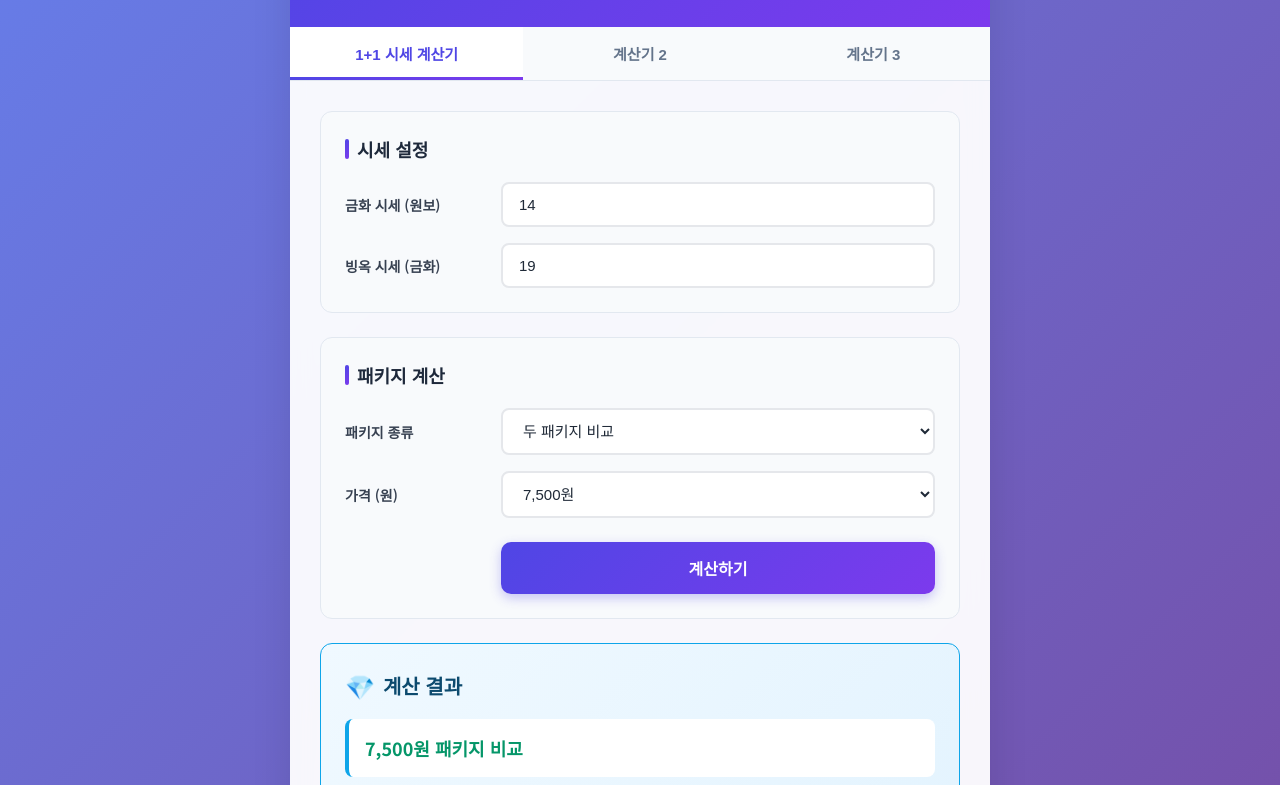
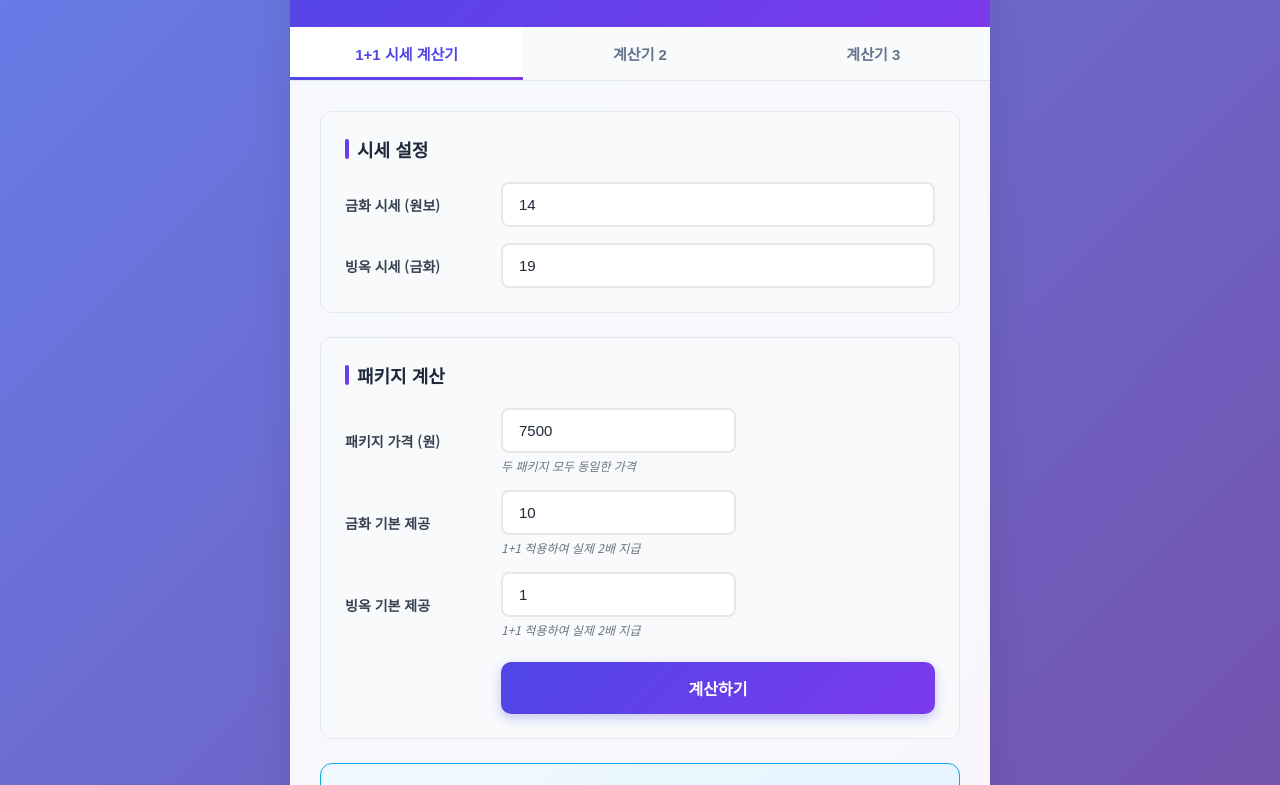
Before and after one commit to difains/1000y, a plain HTML site: page index.html in a window 1280 px wide. Shown: the part 131-916 px from the top of the page. Drawn offline with Linux system fonts and the light colour scheme.

Commit message:
Add files via upload

```diff
--- a/index.html
+++ b/index.html
@@ -265,6 +265,13 @@
             opacity: 0.8;
         }
 
+        .info-text {
+            font-size: 12px;
+            color: #6b7280;
+            margin-top: 4px;
+            font-style: italic;
+        }
+
         @media (max-width: 768px) {
             .calculator-container {
                 margin: 10px;
@@ -326,21 +333,25 @@
                 <h3 class="section-title">패키지 계산</h3>
                 <div class="input-grid">
                     <div class="input-row">
-                        <label for="packageType">패키지 종류</label>
-                        <select id="packageType">
-                            <option value="both">두 패키지 비교</option>
-                            <option value="gold">금화 패키지만</option>
-                            <option value="ice">빙옥 패키지만</option>
-                        </select>
+                        <label for="price">패키지 가격 (원)</label>
+                        <div>
+                            <input type="number" id="price" value="7500" min="0" step="100" />
+                            <div class="info-text">두 패키지 모두 동일한 가격</div>
+                        </div>
                     </div>
                     <div class="input-row">
-                        <label for="price">가격 (원)</label>
-                        <select id="price">
-                            <option value="7500">7,500원</option>
-                            <option value="17000">17,000원</option>
-                            <option value="24500">24,500원</option>
-                            <option value="49000">49,000원</option>
-                        </select>
+                        <label for="goldCount">금화 기본 제공</label>
+                        <div>
+                            <input type="number" id="goldCount" value="10" min="0" step="1" />
+                            <div class="info-text">1+1 적용하여 실제 2배 지급</div>
+                        </div>
+                    </div>
+                    <div class="input-row">
+                        <label for="iceCount">빙옥 기본 제공</label>
+                        <div>
+                            <input type="number" id="iceCount" value="1" min="0" step="1" />
+                            <div class="info-text">1+1 적용하여 실제 2배 지급</div>
+                        </div>
                     </div>
                     <div class="input-row">
                         <label></label>
@@ -353,7 +364,7 @@
                 <h2>계산 결과</h2>
                 <div id="resultContainer">
                     <div class="result-item">
-                        시세를 설정하고 패키지를 선택한 후 계산하기 버튼을 눌러주세요.
+                        시세를 설정하고 패키지 정보를 입력한 후 계산하기 버튼을 눌러주세요.
                     </div>
                 </div>
             </div>
@@ -393,29 +404,22 @@
             });
         });
 
-        // 계산 로직
         const calculateBtn = document.getElementById('calculateBtn');
-        const packageTypeSelect = document.getElementById('packageType');
-        const priceSelect = document.getElementById('price');
+        const priceInput = document.getElementById('price');
+        const goldCountInput = document.getElementById('goldCount');
+        const iceCountInput = document.getElementById('iceCount');
         const goldRateInput = document.getElementById('goldRate');
         const iceRateInput = document.getElementById('iceRate');
         const resultContainer = document.getElementById('resultContainer');
-
-        // 업데이트된 패키지 구성 정보
-        const packages = {
-            7500: { gold: 20, ice: 2 },     // 10+10 금화, 1+1 빙옥
-            17000: { gold: 60, ice: 6 },    // 30+30 금화, 3+3 빙옥
-            24500: { gold: 80, ice: 10 },   // 40+40 금화, 5+5 빙옥
-            49000: { gold: 160, ice: 20 }   // 80+80 금화, 10+10 빙옥
-        };
 
         function formatNumber(num) {
             return new Intl.NumberFormat('ko-KR').format(num);
         }
 
         function calculate() {
-            const price = Number(priceSelect.value);
-            const packageType = packageTypeSelect.value;
+            const price = Number(priceInput.value);
+            const goldBase = Number(goldCountInput.value);
+            const iceBase = Number(iceCountInput.value);
             const goldRate = Number(goldRateInput.value);
             const iceRate = Number(iceRateInput.value);
 
@@ -428,42 +432,26 @@
                 return;
             }
 
+            // 1+1 적용 (기본 제공 * 2)
+            const goldTotal = goldBase * 2;
+            const iceTotal = iceBase * 2;
+
             const iceWonboRate = iceRate * goldRate;
-            const goldCount = packages[price].gold;
-            const iceCount = packages[price].ice;
-            const goldWonbo = goldCount * goldRate;
-            const iceWonbo = iceCount * iceWonboRate;
+            const goldWonbo = goldTotal * goldRate;
+            const iceWonbo = iceTotal * iceWonboRate;
 
-            let resultHTML = '';
-
-            if (packageType === 'gold') {
-                resultHTML = `
-                    <div class="result-item">
-                        <div class="result-highlight">${formatNumber(price)}원 금화 패키지</div>
-                        <div>금화 ${goldCount}개 = <strong>${formatNumber(goldWonbo)}원보</strong></div>
-                    </div>
-                `;
-            } else if (packageType === 'ice') {
-                resultHTML = `
-                    <div class="result-item">
-                        <div class="result-highlight">${formatNumber(price)}원 빙옥 패키지</div>
-                        <div>빙옥 ${iceCount}개 = <strong>${formatNumber(iceWonbo)}원보</strong></div>
-                    </div>
-                `;
-            } else {
             const difference = Math.abs(goldWonbo - iceWonbo);
             const betterPackage = goldWonbo > iceWonbo ? '금화' : '빙옥';
-                const betterValue = Math.max(goldWonbo, iceWonbo);
 
-                resultHTML = `
+            resultContainer.innerHTML = `
                 <div class="result-item">
-                        <div class="result-highlight">${formatNumber(price)}원 패키지 비교</div>
+                    <div class="result-highlight">${formatNumber(price)}원 패키지 비교 (1+1 적용)</div>
                 </div>
                 <div class="result-item">
-                        🪙 <strong>금화 패키지:</strong> ${goldCount}개 = ${formatNumber(goldWonbo)}원보
+                    🪙 <strong>금화 패키지:</strong> ${formatNumber(goldBase)}+${formatNumber(goldBase)} = ${formatNumber(goldTotal)}개 = <strong>${formatNumber(goldWonbo)}원보</strong>
                 </div>
                 <div class="result-item">
-                        🧊 <strong>빙옥 패키지:</strong> ${iceCount}개 = ${formatNumber(iceWonbo)}원보
+                    🧊 <strong>빙옥 패키지:</strong> ${formatNumber(iceBase)}+${formatNumber(iceBase)} = ${formatNumber(iceTotal)}개 = <strong>${formatNumber(iceWonbo)}원보</strong>
                 </div>
                 <div class="comparison-result">
                     <h3>🏆 추천 패키지</h3>
@@ -472,13 +460,10 @@
             `;
         }
 
-            resultContainer.innerHTML = resultHTML;
-        }
-
         calculateBtn.addEventListener('click', calculate);
 
         // 입력값 변경 시 자동 재계산
-        [goldRateInput, iceRateInput, packageTypeSelect, priceSelect].forEach(element => {
+        [priceInput, goldCountInput, iceCountInput, goldRateInput, iceRateInput].forEach(element => {
             element.addEventListener('change', calculate);
             element.addEventListener('input', calculate);
         });
```
Lines whose indentation alone changed are shown as unchanged.
